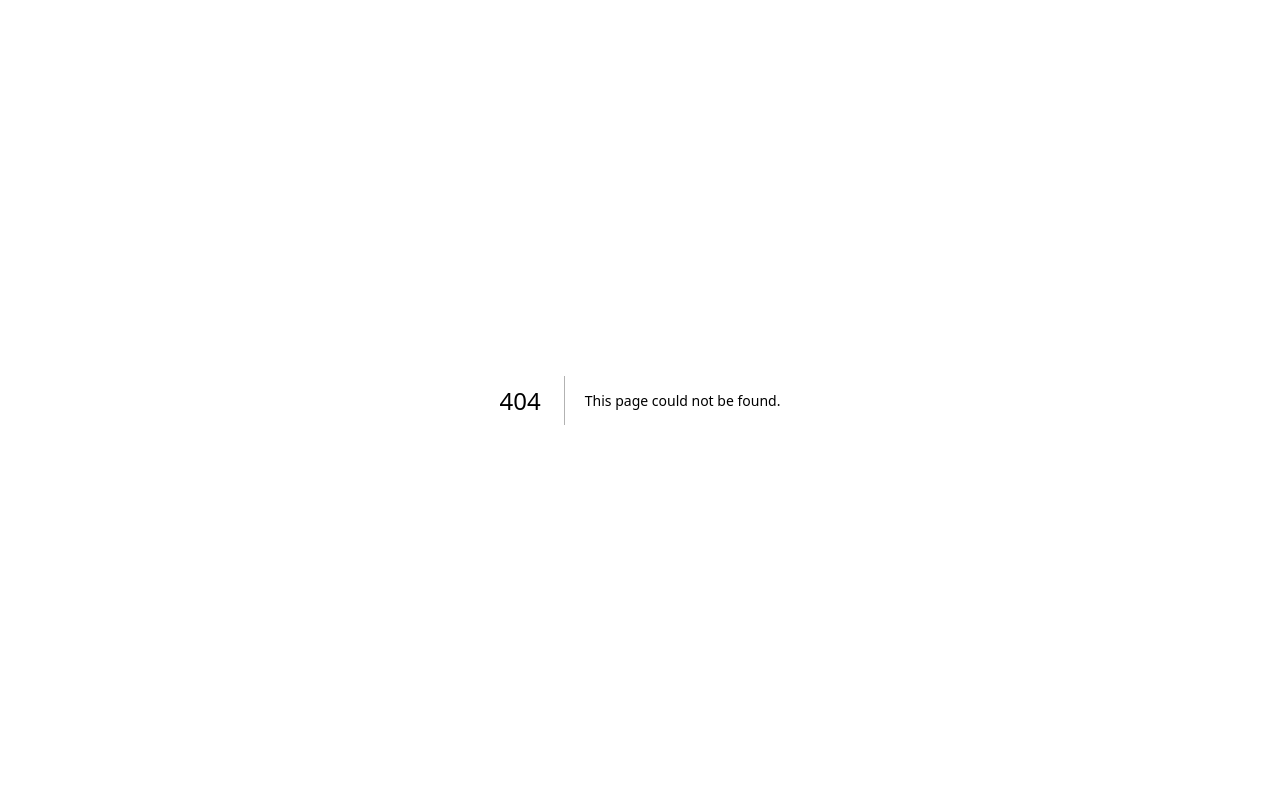
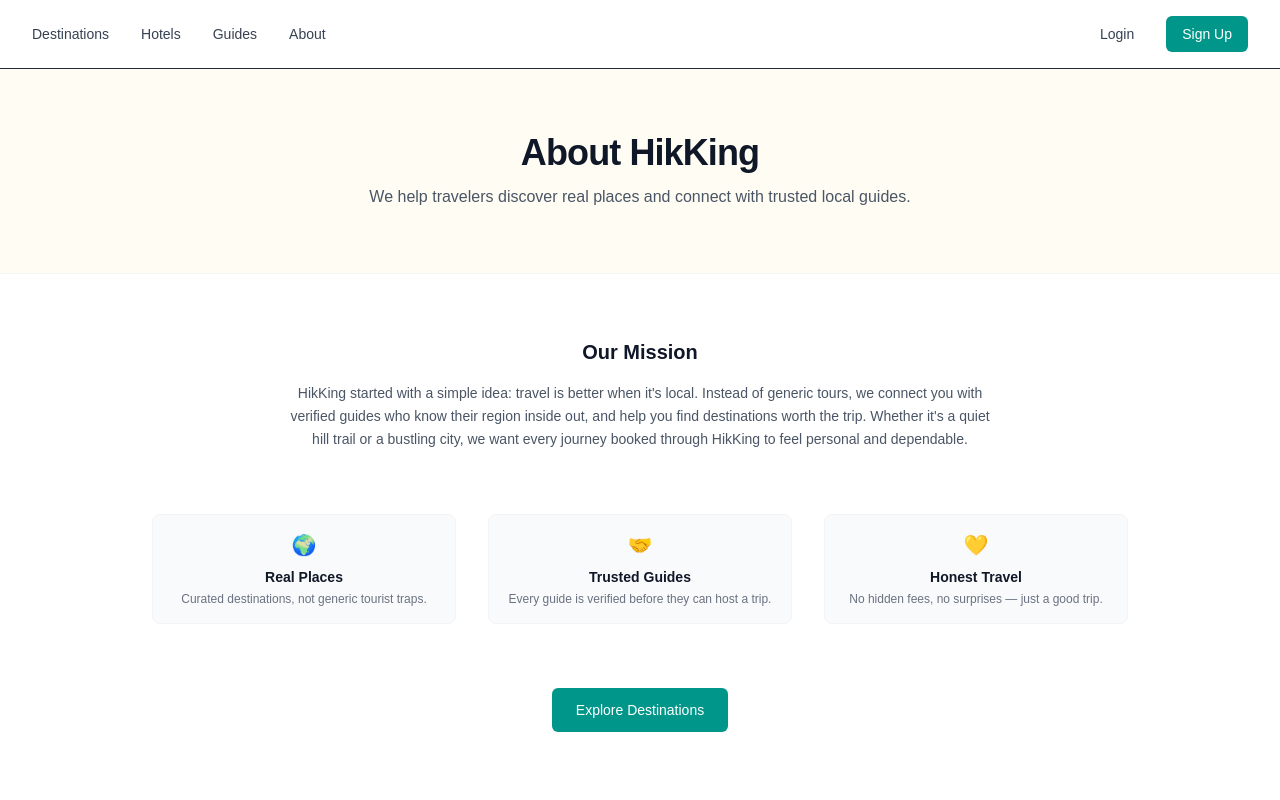
Before and after one commit to AimanCrafts/HikKing, a Next.js app in the folder frontend/: page /about in a window 1280 px wide. Before the commit this address had no page. Shown: the top 800 px of the page. Built offline with nearby package versions, Linux system fonts and the light colour scheme.

Commit message:
Add about page

```diff
--- /dev/null
+++ b/frontend/app/about/page.tsx
@@ -0,0 +1,84 @@
+import Link from "next/link";
+import Header from "../components/Header";
+import Footer from "../components/Footer";
+
+export default function AboutPage() {
+  return (
+    <div className="min-h-screen flex flex-col justify-between bg-white text-gray-800">
+      <Header />
+
+      <main className="flex-grow">
+        {/* Hero */}
+        <section className="bg-amber-50/60 py-16 px-6 text-center border-b border-gray-100">
+          <h1 className="text-3xl md:text-4xl font-extrabold text-gray-900 tracking-tight">
+            About HikKing
+          </h1>
+          <p className="text-gray-600 text-sm md:text-base max-w-xl mx-auto mt-3">
+            We help travelers discover real places and connect with trusted
+            local guides.
+          </p>
+        </section>
+
+        {/* Mission */}
+        <section className="max-w-3xl mx-auto py-16 px-6 text-center">
+          <h2 className="text-xl font-bold text-gray-900 mb-4">Our Mission</h2>
+          <p className="text-sm text-gray-600 leading-relaxed">
+            HikKing started with a simple idea: travel is better when it's
+            local. Instead of generic tours, we connect you with verified guides
+            who know their region inside out, and help you find destinations
+            worth the trip. Whether it's a quiet hill trail or a bustling city,
+            we want every journey booked through HikKing to feel personal and
+            dependable.
+          </p>
+        </section>
+
+        {/* Values */}
+        <section className="max-w-5xl mx-auto pb-16 px-6">
+          <div className="grid grid-cols-1 md:grid-cols-3 gap-8">
+            <div className="p-4 rounded-lg bg-gray-50 border border-gray-100 text-center">
+              <div className="text-teal-600 text-xl mb-2">🌍</div>
+              <h3 className="font-semibold text-gray-900 text-sm">
+                Real Places
+              </h3>
+              <p className="text-xs text-gray-500 mt-1">
+                Curated destinations, not generic tourist traps.
+              </p>
+            </div>
+
+            <div className="p-4 rounded-lg bg-gray-50 border border-gray-100 text-center">
+              <div className="text-teal-600 text-xl mb-2">🤝</div>
+              <h3 className="font-semibold text-gray-900 text-sm">
+                Trusted Guides
+              </h3>
+              <p className="text-xs text-gray-500 mt-1">
+                Every guide is verified before they can host a trip.
+              </p>
+            </div>
+
+            <div className="p-4 rounded-lg bg-gray-50 border border-gray-100 text-center">
+              <div className="text-teal-600 text-xl mb-2">💛</div>
+              <h3 className="font-semibold text-gray-900 text-sm">
+                Honest Travel
+              </h3>
+              <p className="text-xs text-gray-500 mt-1">
+                No hidden fees, no surprises — just a good trip.
+              </p>
+            </div>
+          </div>
+        </section>
+
+        {/* CTA */}
+        <section className="text-center pb-20 px-6">
+          <Link
+            href="/destination"
+            className="inline-block bg-teal-600 text-white px-6 py-3 rounded-md text-sm font-medium hover:bg-teal-700 transition-colors"
+          >
+            Explore Destinations
+          </Link>
+        </section>
+      </main>
+
+      <Footer />
+    </div>
+  );
+}
```
